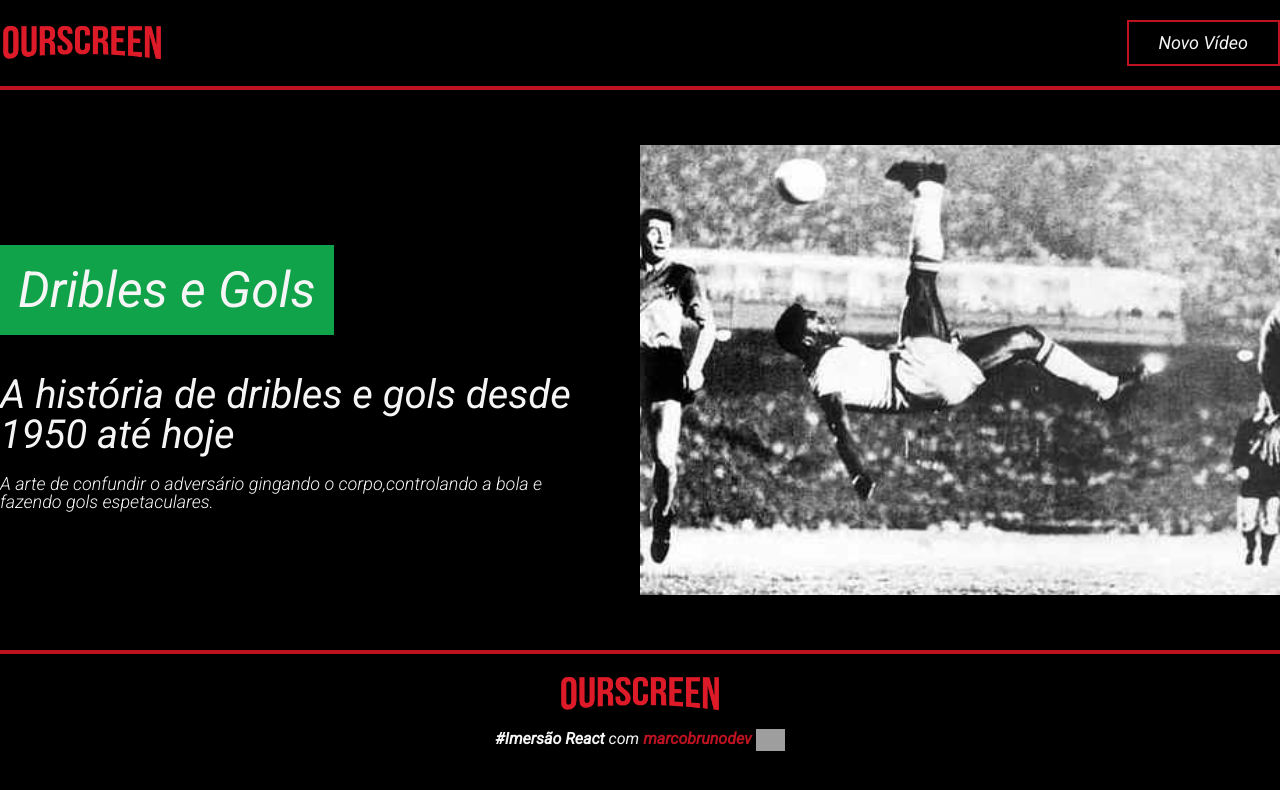
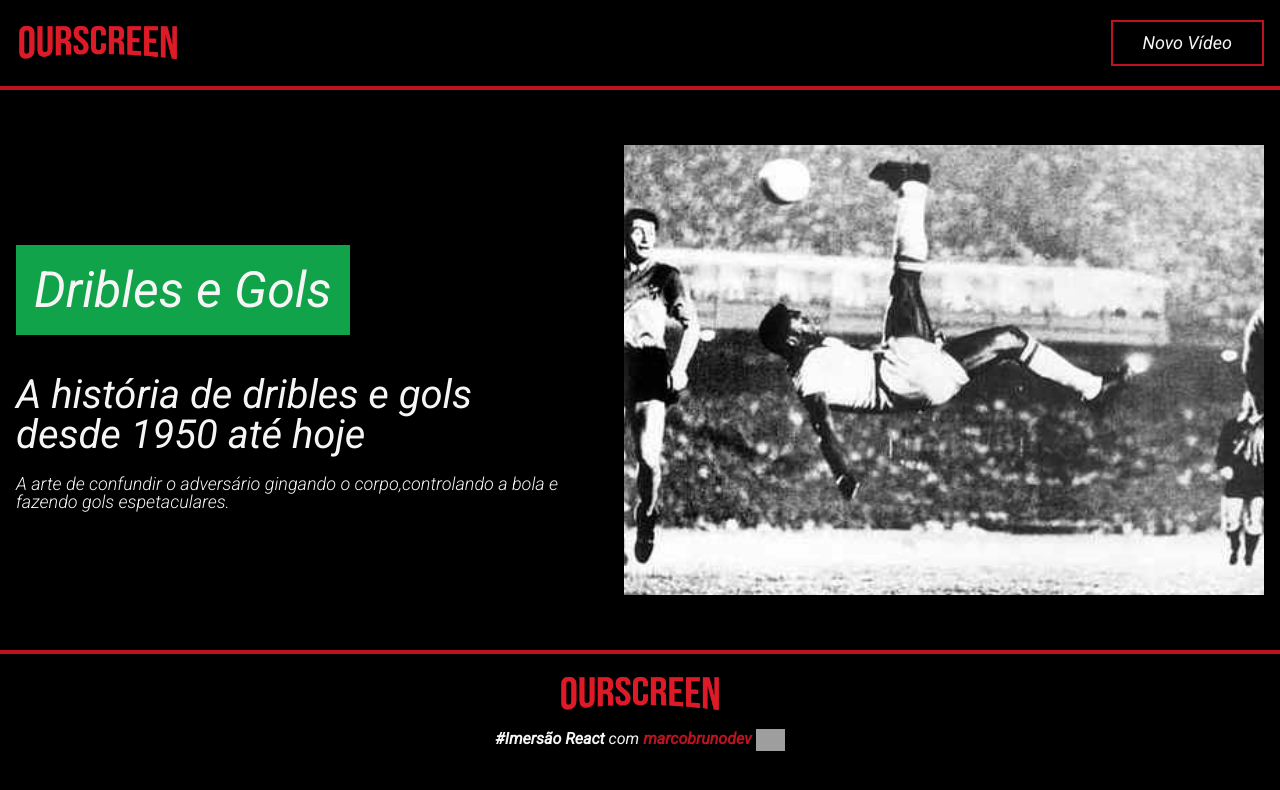
Before and after one commit to Ljuniorcode/Ourscreen, a React (Create React App) app: page / in a window 1280 px wide. Shown: the top 790 px of the page. Built offline with nearby package versions, Linux system fonts and the light colour scheme; grey boxes are pictures that could not be loaded.

Commit message:
animation button

```diff
--- a/src/components/ButtonOurscreen/index.js
+++ b/src/components/ButtonOurscreen/index.js
@@ -8,7 +8,7 @@ const ButtonOurscreen = styled.button`
   text-decoration:none;
   font-size: 18rem;
   cursor:pointer;
-  transition:background-color 100ms linear, transform 200ms linear;
+  transition:background-color 100ms linear, transform 200ms cubic-bezier(0,0,0.73,2.24);
 
   &:hover {
     background-color:var(--color-primary-medium);
--- a/src/index.js
+++ b/src/index.js
@@ -13,7 +13,7 @@ ReactDOM.render(
     <BrowserRouter>
       <Switch>
 
-        <Route path="/" exact component={App} />
+        <Route path="/" exact component={App} />k
         <Route path="/video/new" component={Video} />
 
       </Switch>
--- a/src/styles/tools/container.js
+++ b/src/styles/tools/container.js
@@ -2,5 +2,10 @@ const container = `
   max-width:1360px;
   margin-left:auto;
   margin-right:auto;
+
+  @media(max-width:1360px){
+    padding-left:16rem;
+    padding-right:16rem;
+  }
 `
 export default container;
```
